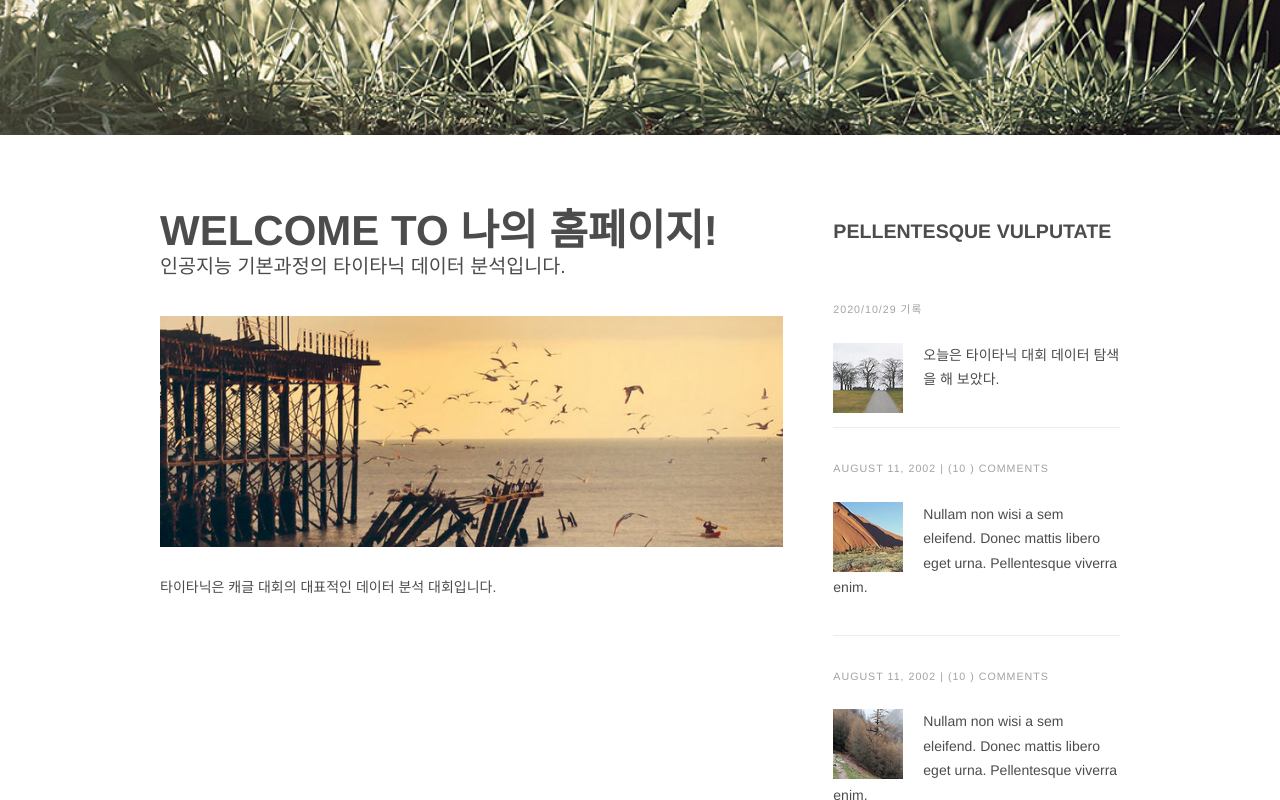
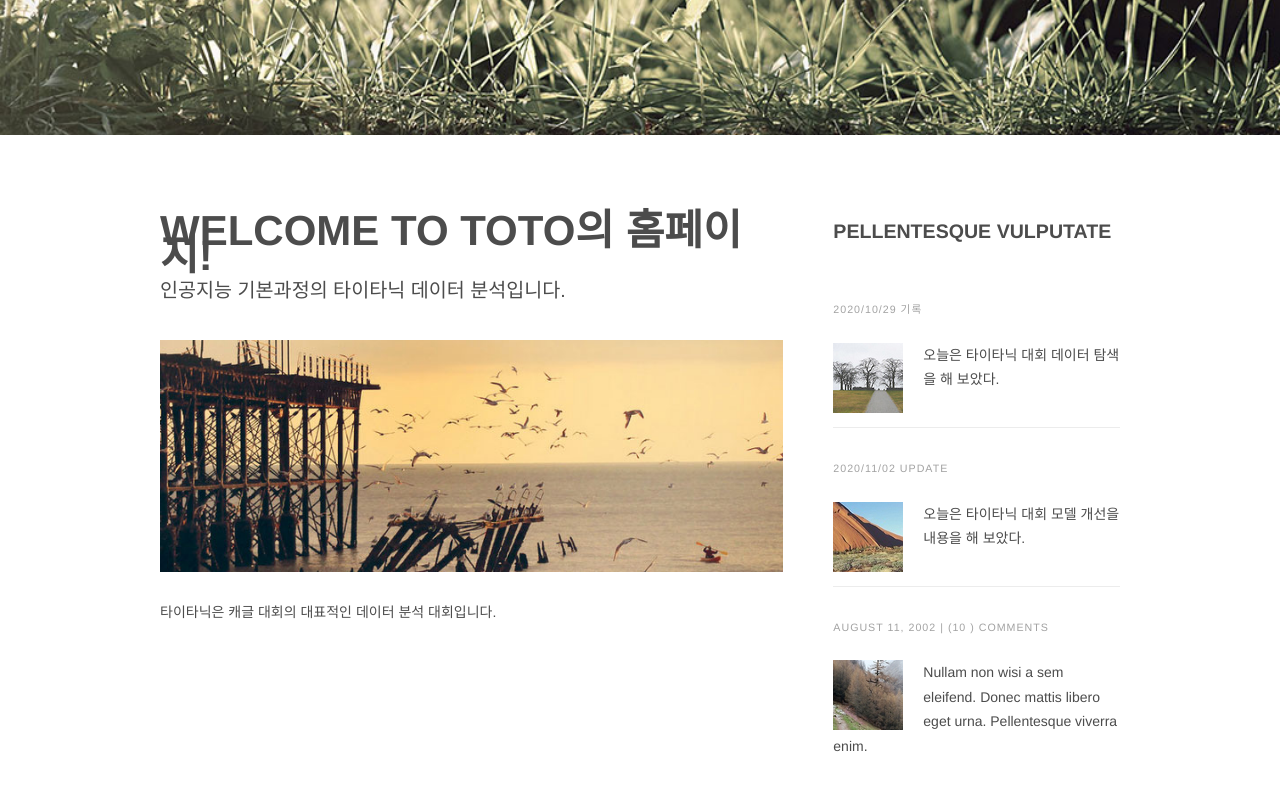
Before and after one commit to LDJWJ/myDataAnalysis, a plain HTML site: page index.html in a window 1280 px wide. Shown: the part 449-1249 px from the top of the page. Drawn offline with nearby package versions, Linux system fonts and the light colour scheme.

Commit message:
20201029_udpate

```diff
--- a/index.html
+++ b/index.html
@@ -57,7 +57,7 @@
 					<div id="content" class="8u skel-cell-important">
 						<section>
 							<header>
-								<h2>Welcome to 나의 홈페이지!</h2>
+								<h2>WELCOME TO TOTO의 홈페이지!</h2>
 								<span class="byline">인공지능 기본과정의 타이타닉 데이터 분석입니다.</span>
 							</header>
 							<a href="#" class="image full"><img src="images/pic07.jpg" alt="" /></a>
@@ -80,9 +80,11 @@
 									<p class="text">오늘은 타이타닉 대회 데이터 탐색을 해 보았다.</p>
 								</li>
 								<li>
-									<p class="posted">August 11, 2002  |  (10 )  Comments</p>
+									<p class="posted">2020/11/02 update</p>
+									<a href="https://ldjwj.github.io/myDataAnalysis/01_titanic_EDA.html" target="_blank">
 									<img src="images/pic05.jpg" alt="" />
-									<p class="text">Nullam non wisi a sem eleifend. Donec mattis libero eget urna. Pellentesque viverra enim.</p>
+									</a>
+									<p class="text">오늘은 타이타닉 대회 모델 개선을 내용을 해 보았다.</p>
 								</li>
 								<li>
 									<p class="posted">August 11, 2002  |  (10 )  Comments</p>
```
